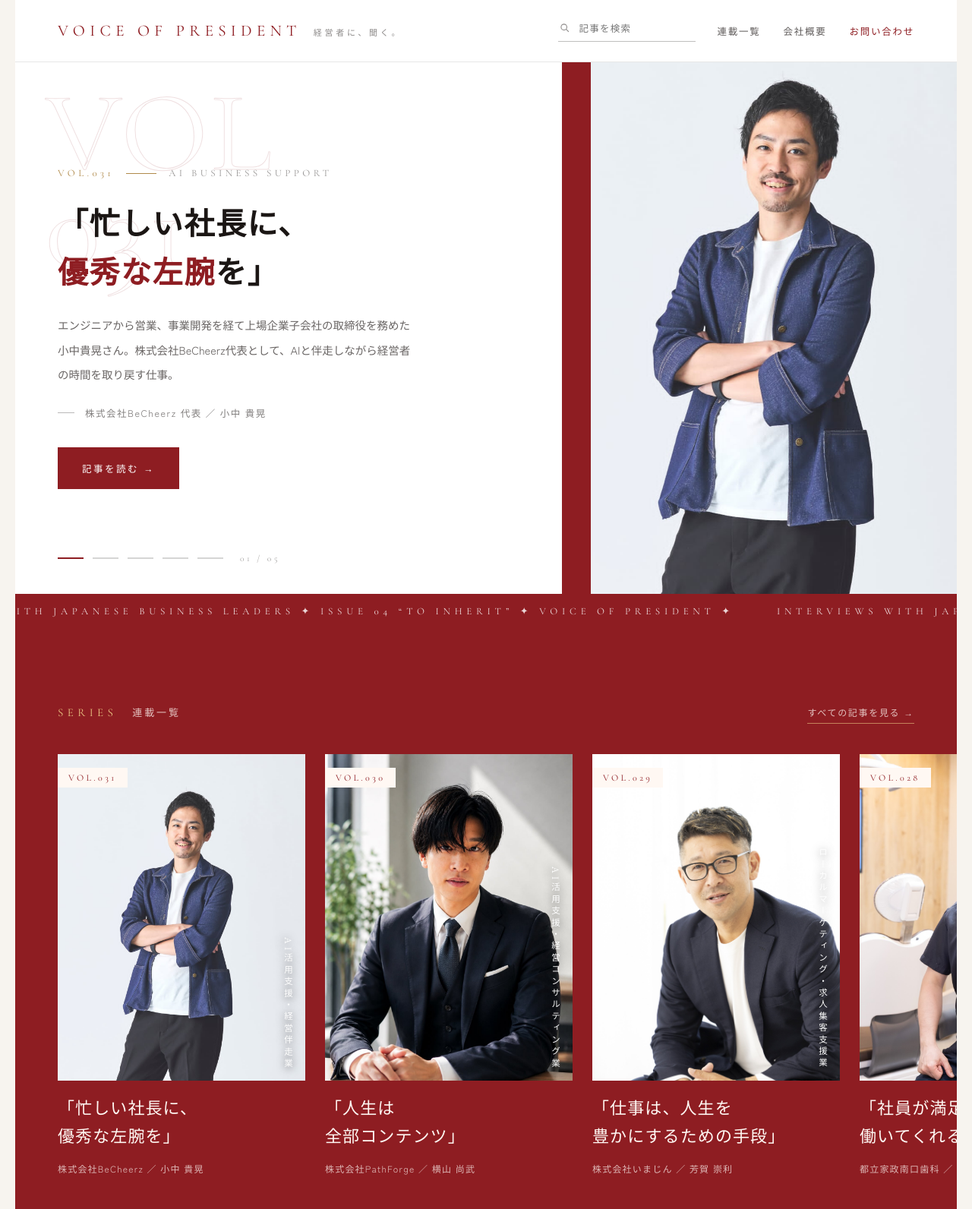
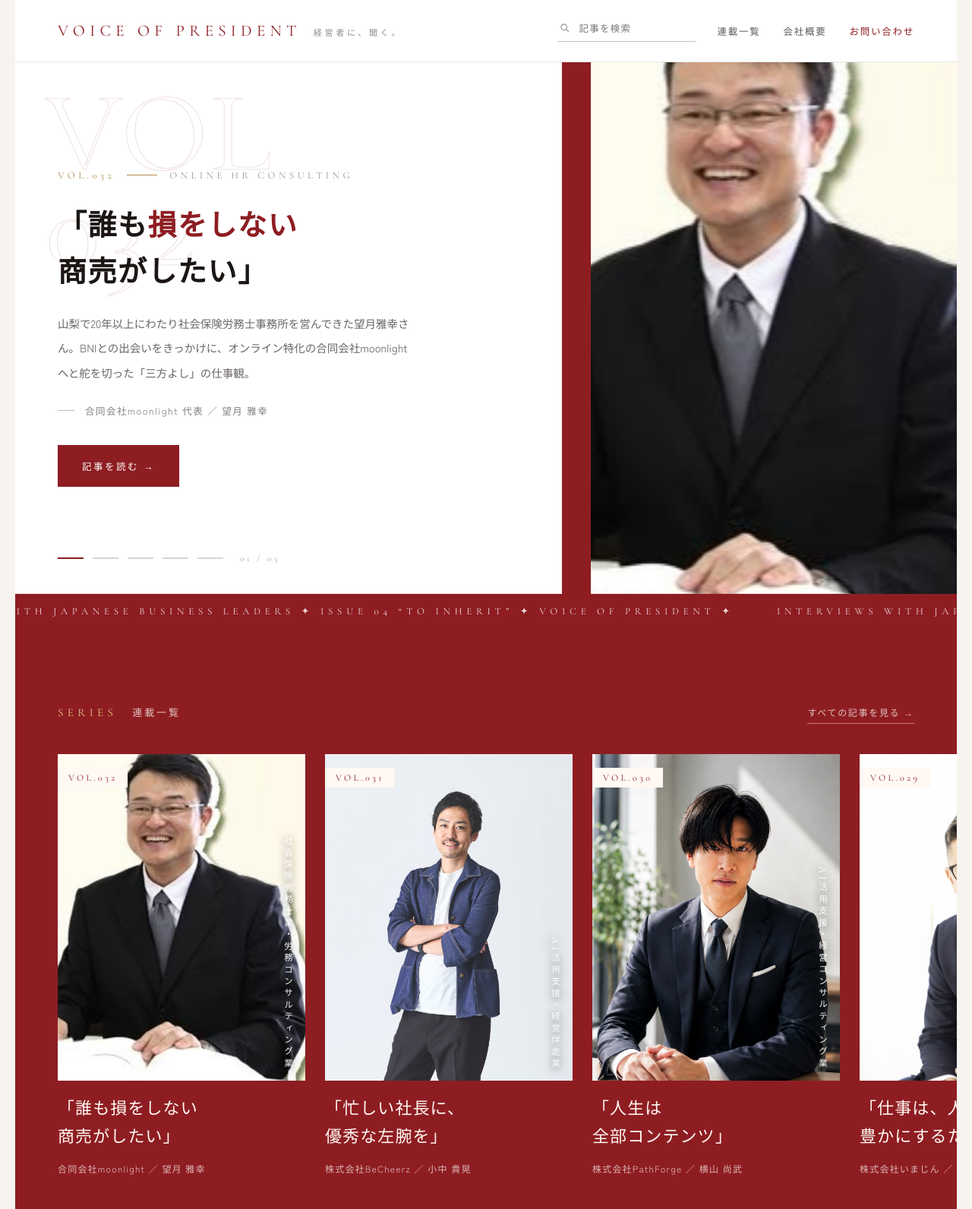
Before and after one commit to takeuchishunta-stack/voice-of-president, a plain HTML site: page index.html in a window 1280 px wide. Shown: the top 1592 px of the page at 76% size. Drawn offline with nearby package versions, Linux system fonts and the light colour scheme; files whose address does not match are found by name.

Commit message:
トップページのヒーロー・SERIES一覧に望月雅幸さんの記事を反映
build.mjsはarticles-data.js/archive.html/articles/*.htmlのみを再生成し、
index.htmlのヒーロースライド・SERIES棚は手動更新の対象だったため、
VOL.032(望月雅幸さん)追加時に反映漏れがあった。
ヒーローは直近5本固定のため、最古のVOL.027(五十嵐さん)をスライドから外し、
VOL.032を先頭に追加。SERIES棚はVOL.032のカードを先頭に追加。

Co-Authored-By: Claude Sonnet 5 <noreply@anthropic.com>
Claude-Session: https://claude.ai/code/session_0195UgBYpCEUz8dbq3RyCAVK

```diff
--- a/index.html
+++ b/index.html
@@ -47,6 +47,20 @@
       <div id="w-hero-stage" style="position:relative; height:700px; background:#FFFFFF; overflow:hidden;">
 
         <div data-hero style="position:absolute; inset:0; display:grid; grid-template-columns:1fr 520px; opacity:1; transition:opacity 1.1s ease;">
+          <span style="position:absolute; left:40px; top:30px; font-family:'Cormorant Garamond',serif; font-size:150px; line-height:.84; letter-spacing:.02em; color:transparent; -webkit-text-stroke:1px rgba(142,29,34,.14); pointer-events:none; z-index:1;">VOL<br>032</span>
+          <div style="position:relative; z-index:2; padding:104px 56px; display:flex; flex-direction:column; justify-content:center; gap:24px; min-width:0;">
+            <div style="display:flex; align-items:center; gap:16px; font-family:'Cormorant Garamond',serif; font-size:13px; letter-spacing:.34em; color:#B08A4A; white-space:nowrap;"><span>VOL.032</span><span style="width:40px; height:1px; background:#B08A4A;"></span><span style="color:rgba(27,22,20,.45);">ONLINE HR CONSULTING</span></div>
+            <h1 style="margin:0; font-family:'Shippori Mincho',serif; font-weight:600; font-size:38px; line-height:1.62; letter-spacing:.04em; color:#1B1614;">「誰も<span style="color:#8E1D22;">損をしない</span><br>商売がしたい」</h1>
+            <p style="margin:0; max-width:470px; font-size:14.5px; line-height:2.25; color:rgba(27,22,20,.66);">山梨で20年以上にわたり社会保険労務士事務所を営んできた望月雅幸さん。BNIとの出会いをきっかけに、オンライン特化の合同会社moonlightへと舵を切った「三方よし」の仕事観。</p>
+            <div style="display:flex; align-items:center; gap:14px; font-size:12.5px; letter-spacing:.12em; color:rgba(27,22,20,.55);"><span style="flex:none; width:22px; height:1px; background:rgba(27,22,20,.3);"></span><span>合同会社moonlight 代表 ／ 望月 雅幸</span></div>
+            <a href="/articles/mochizuki" style="display:inline-flex; align-items:center; white-space:nowrap; align-self:flex-start; margin-top:12px; font-size:12.5px; letter-spacing:.2em; color:#FFFFFF; background:#8E1D22; padding:18px 32px;" class="vop-cta">記事を読む →</a>
+          </div>
+          <div style="position:relative; overflow:hidden; border-left:38px solid #8E1D22; min-width:0;">
+            <div style="position:absolute; inset:-8%; animation:vopKb 26s ease-in-out infinite alternate;"><img src="images/mochizuki-hero.jpg" alt="望月 雅幸" style="width:100%; height:100%; object-fit:cover; object-position:50% 15%;"></div>
+          </div>
+        </div>
+
+        <div data-hero style="position:absolute; inset:0; display:grid; grid-template-columns:1fr 520px; opacity:0; transition:opacity 1.1s ease;">
           <span style="position:absolute; left:40px; top:30px; font-family:'Cormorant Garamond',serif; font-size:150px; line-height:.84; letter-spacing:.02em; color:transparent; -webkit-text-stroke:1px rgba(142,29,34,.14); pointer-events:none; z-index:1;">VOL<br>031</span>
           <div style="position:relative; z-index:2; padding:104px 56px; display:flex; flex-direction:column; justify-content:center; gap:24px; min-width:0;">
             <div style="display:flex; align-items:center; gap:16px; font-family:'Cormorant Garamond',serif; font-size:13px; letter-spacing:.34em; color:#B08A4A; white-space:nowrap;"><span>VOL.031</span><span style="width:40px; height:1px; background:#B08A4A;"></span><span style="color:rgba(27,22,20,.45);">AI BUSINESS SUPPORT</span></div>
@@ -102,20 +116,6 @@
           </div>
         </div>
 
-        <div data-hero style="position:absolute; inset:0; display:grid; grid-template-columns:1fr 520px; opacity:0; transition:opacity 1.1s ease;">
-          <span style="position:absolute; left:40px; top:30px; font-family:'Cormorant Garamond',serif; font-size:150px; line-height:.84; letter-spacing:.02em; color:transparent; -webkit-text-stroke:1px rgba(142,29,34,.14); pointer-events:none; z-index:1;">VOL<br>027</span>
-          <div style="position:relative; z-index:2; padding:104px 56px; display:flex; flex-direction:column; justify-content:center; gap:24px; min-width:0;">
-            <div style="display:flex; align-items:center; gap:16px; font-family:'Cormorant Garamond',serif; font-size:13px; letter-spacing:.34em; color:#B08A4A; white-space:nowrap;"><span>VOL.027</span><span style="width:40px; height:1px; background:#B08A4A;"></span><span style="color:rgba(27,22,20,.45);">COACHING &amp; TEAM DEVELOPMENT</span></div>
-            <h1 style="margin:0; font-family:'Shippori Mincho',serif; font-weight:600; font-size:34px; line-height:1.68; letter-spacing:.04em; color:#1B1614;">「誰もが<span style="color:#8E1D22;">個性</span>を認め合い、<br>生かし合う社会へ」</h1>
-            <p style="margin:0; max-width:470px; font-size:14.5px; line-height:2.25; color:rgba(27,22,20,.66);">看護師から病院経営へ。人が思うように動かない難しさを経て出会った、カードとコーチングで人の強みを引き出す仕事。「ジョイフル」の愛称で親しまれる五十嵐智子さんの歩み。</p>
-            <div style="display:flex; align-items:center; gap:14px; font-size:12.5px; letter-spacing:.12em; color:rgba(27,22,20,.55);"><span style="flex:none; width:22px; height:1px; background:rgba(27,22,20,.3);"></span><span>有限会社IMリサーチセンター 代表 ／ 五十嵐 智子</span></div>
-            <a href="/articles/igarashi" style="display:inline-flex; align-items:center; white-space:nowrap; align-self:flex-start; margin-top:12px; font-size:12.5px; letter-spacing:.2em; color:#FFFFFF; background:#8E1D22; padding:18px 32px;" class="vop-cta">記事を読む →</a>
-          </div>
-          <div style="position:relative; overflow:hidden; border-left:38px solid #8E1D22; min-width:0;">
-            <div style="position:absolute; inset:-8%; animation:vopKb 26s ease-in-out infinite alternate;"><img src="images/igarashi-hero.jpg" alt="五十嵐 智子" style="width:100%; height:100%; object-fit:cover; object-position:50% 20%;"></div>
-          </div>
-        </div>
-
 
 
 
@@ -145,6 +145,15 @@
           <a href="/archive" style="white-space:nowrap; font-size:12px; letter-spacing:.14em; color:rgba(255,248,243,.75); border-bottom:1px solid rgba(233,197,131,.6); padding-bottom:6px;">すべての記事を見る →</a>
         </div>
         <div id="vop-shelf" style="display:flex; gap:26px; overflow-x:auto; padding:0 56px; cursor:grab;">
+          <a href="/articles/mochizuki" data-rv style="flex:none; width:326px; display:flex; flex-direction:column; gap:16px; color:inherit;">
+            <div style="height:430px; overflow:hidden; position:relative;">
+              <img src="images/mochizuki-hero.jpg" alt="望月 雅幸" style="width:100%; height:100%; object-fit:cover; object-position:50% 15%;">
+              <span style="position:absolute; left:0; top:18px; font-family:'Cormorant Garamond',serif; font-size:12px; letter-spacing:.28em; color:#8E1D22; background:#FFF8F3; padding:6px 14px; pointer-events:none;">VOL.032</span>
+              <span style="position:absolute; right:14px; bottom:14px; writing-mode:vertical-rl; font-family:'Shippori Mincho',serif; font-size:11.5px; letter-spacing:.34em; color:#FFFFFF; text-shadow:0 2px 12px rgba(0,0,0,.7); pointer-events:none;">社会保険労務士業・労務コンサルティング業</span>
+            </div>
+            <h3 style="margin:0; font-family:'Shippori Mincho',serif; font-size:22px; font-weight:400; line-height:1.7; letter-spacing:.05em; color:#FFF8F3;">「誰も損をしない<br>商売がしたい」</h3>
+            <span style="font-size:12px; letter-spacing:.1em; color:rgba(255,248,243,.7);">合同会社moonlight ／ 望月 雅幸</span>
+          </a>
           <a href="/articles/konaka" data-rv style="flex:none; width:326px; display:flex; flex-direction:column; gap:16px; color:inherit;">
             <div style="height:430px; overflow:hidden; position:relative;">
               <img src="images/konaka-hero.jpg" alt="小中 貴晃" style="width:100%; height:100%; object-fit:cover; object-position:50% 15%;">
```
